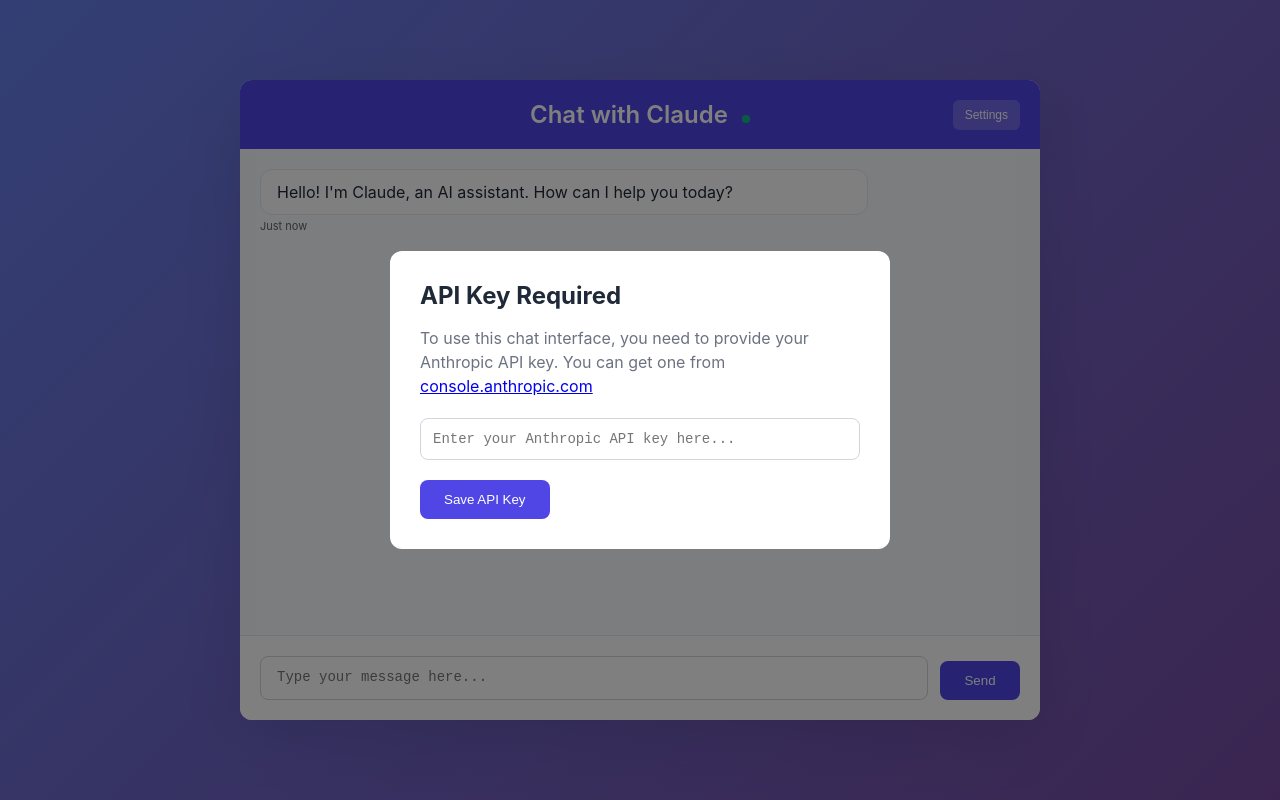
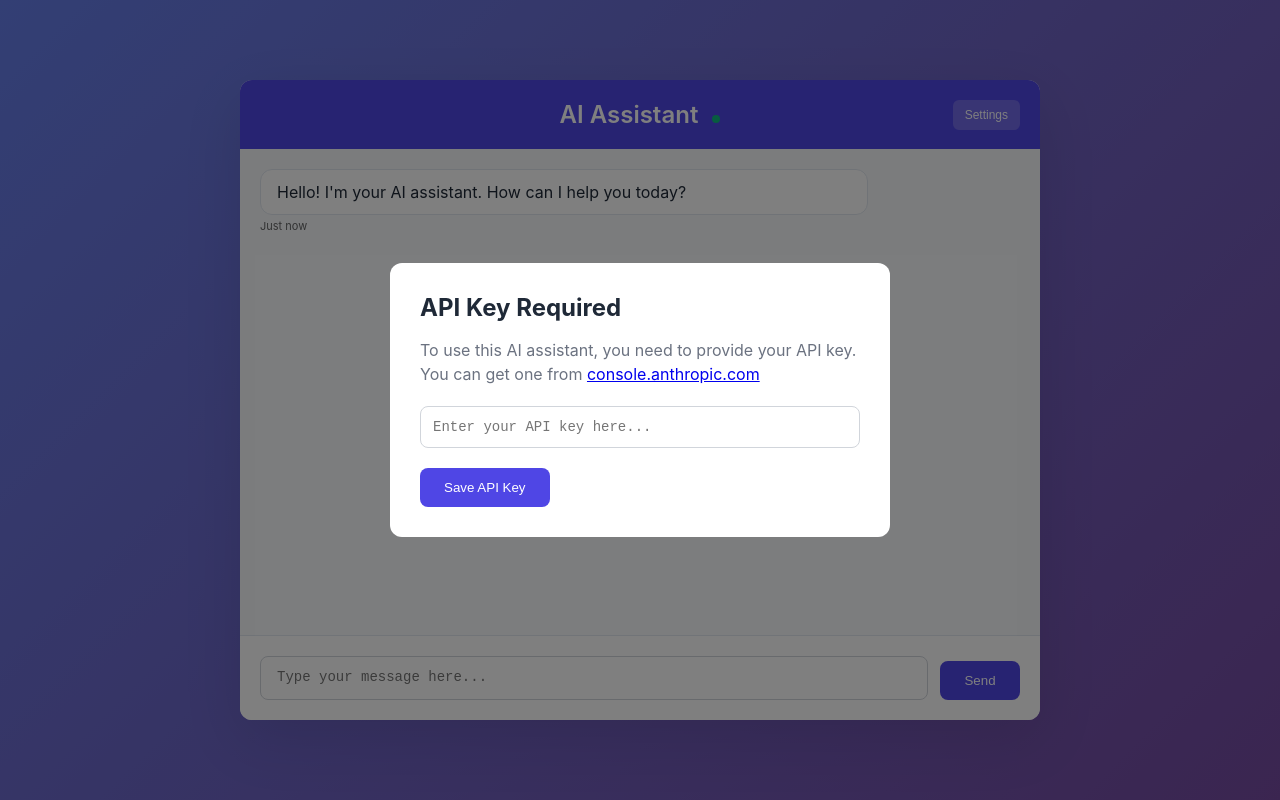
Before and after one commit to Swimhack/Vison, a website: page public/index.html in a window 1280 px wide. Drawn offline with Linux system fonts and the light colour scheme.

Commit message:
Rebrand interface to use generic 'AI Assistant' instead of Claude branding
- Update all UI text to be more generic
- Remove explicit Claude references
- Maintain professional appearance while being brand-neutral

```diff
--- a/public/index.html
+++ b/public/index.html
@@ -3,7 +3,7 @@
 <head>
     <meta charset="UTF-8">
     <meta name="viewport" content="width=device-width, initial-scale=1.0">
-    <title>Claude Chat</title>
+    <title>AI Assistant</title>
     <style>
         * {
             margin: 0;
@@ -283,13 +283,13 @@
 <body>
     <div class="chat-container">
         <div class="chat-header">
-            <h1>Chat with Claude <span class="status-indicator" id="statusIndicator"></span></h1>
+            <h1>AI Assistant <span class="status-indicator" id="statusIndicator"></span></h1>
             <button class="settings-button" id="settingsButton">Settings</button>
         </div>
 
         <div class="chat-messages" id="chatMessages">
             <div class="message assistant">
-                <div class="message-content">Hello! I'm Claude, an AI assistant. How can I help you today?</div>
+                <div class="message-content">Hello! I'm your AI assistant. How can I help you today?</div>
                 <div class="message-time">Just now</div>
             </div>
         </div>
@@ -318,12 +318,12 @@
     <div class="modal" id="apiKeyModal">
         <div class="modal-content">
             <h2>API Key Required</h2>
-            <p>To use this chat interface, you need to provide your Anthropic API key. You can get one from <a href="https://console.anthropic.com" target="_blank">console.anthropic.com</a></p>
+            <p>To use this AI assistant, you need to provide your API key. You can get one from <a href="https://console.anthropic.com" target="_blank">console.anthropic.com</a></p>
             <input
                 type="password"
                 class="modal-input"
                 id="apiKeyInput"
-                placeholder="Enter your Anthropic API key here..."
+                placeholder="Enter your API key here..."
             >
             <button class="modal-button" id="saveApiKey">Save API Key</button>
         </div>
```
Also changed, not shown: claude-web-chat.html (+3 -3 lines).
